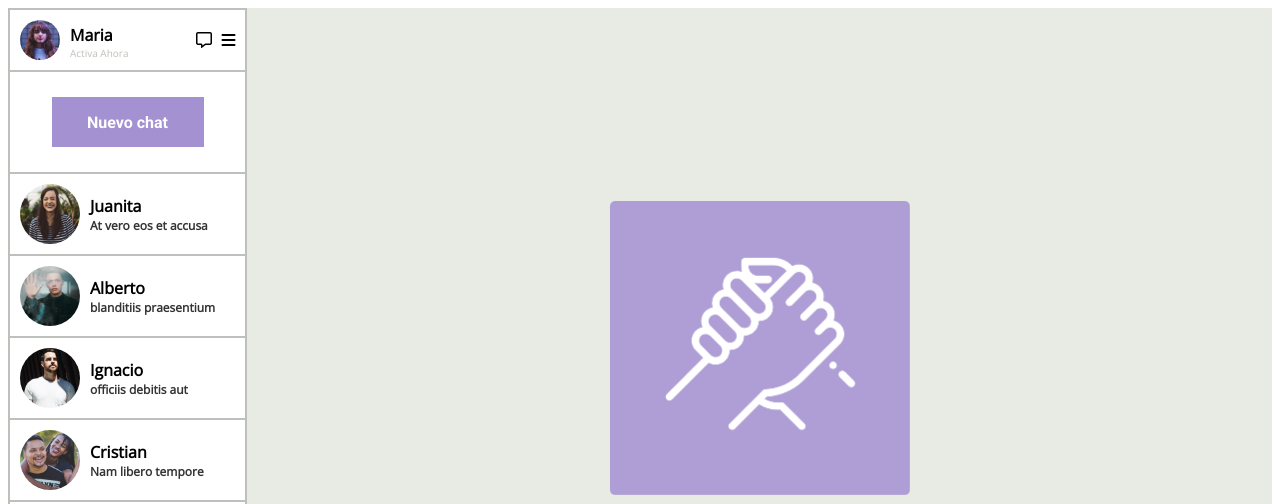
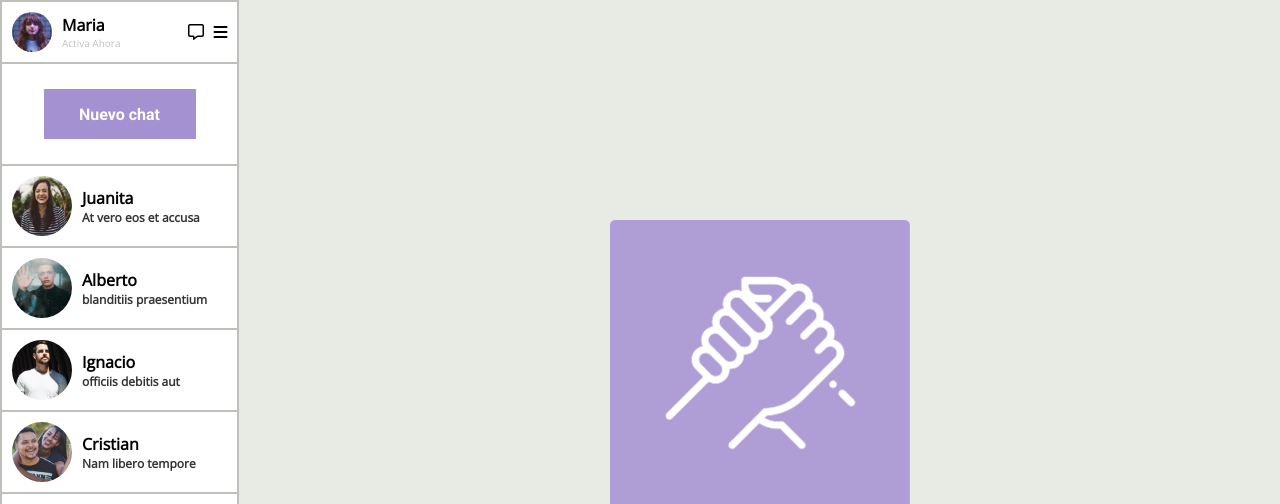
Before and after one commit to CodeWithAdriana/desafio1, a plain HTML site: page index.html in a window 1280 px wide. Shown: the top 504 px of the page. Drawn offline with nearby package versions, Linux system fonts and the light colour scheme.

Commit message:
resetbody

```diff
--- a/asset/CSS/style.css
+++ b/asset/CSS/style.css
@@ -1,3 +1,9 @@
+*{
+    margin: 0;
+    border: 0;
+    padding: 0;
+}
+
 main{
     display: flex;
 }
```
